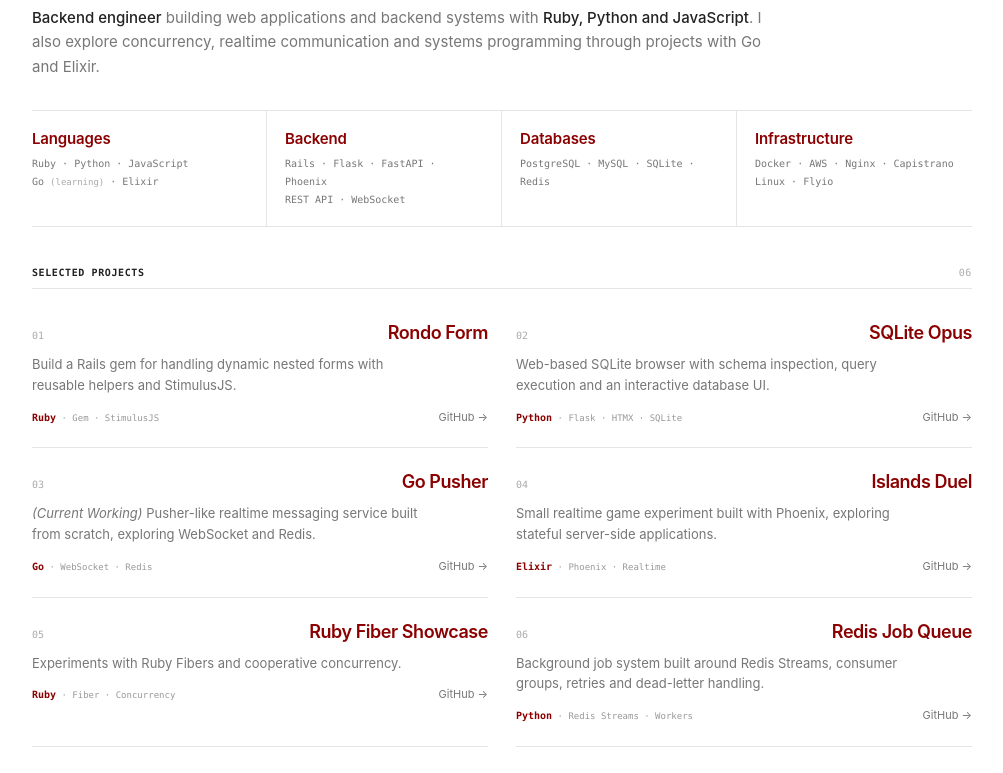
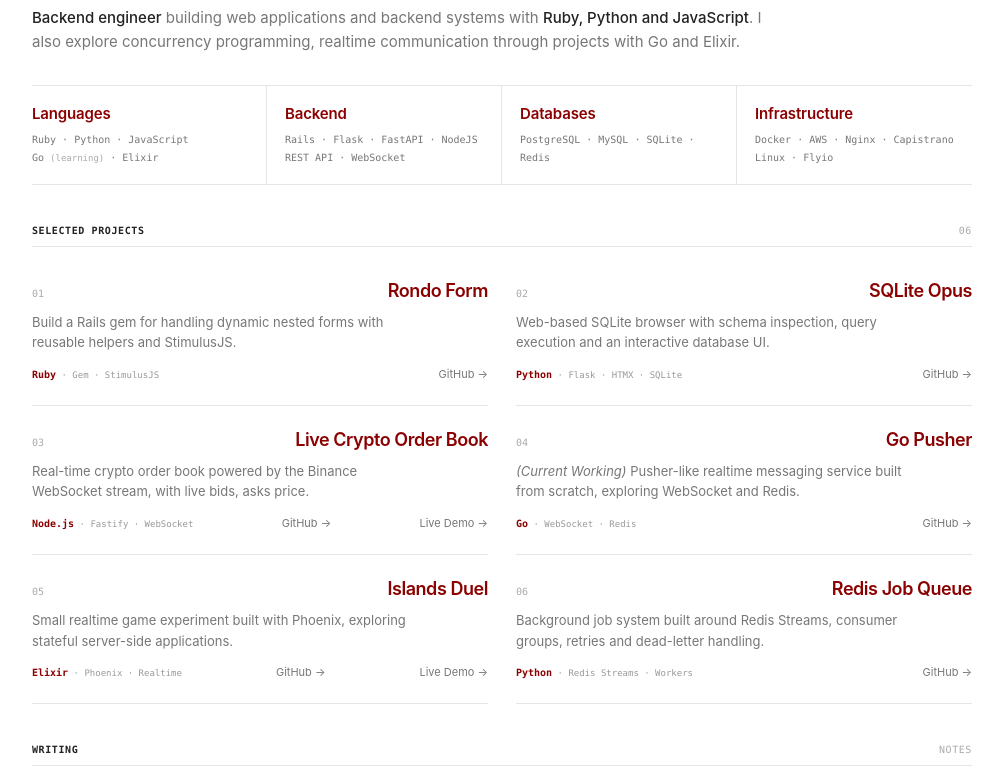
Before and after one commit to hungle00/hungle00.github.io, a plain HTML site: page portfolio.html in a window 1280 px wide. Shown: the part 162-935 px from the top of the page, without its empty margins (138-1141 px from the left). Drawn offline with Linux system fonts and the light colour scheme.

Commit message:
Edit portfolio

```diff
--- a/portfolio.html
+++ b/portfolio.html
@@ -521,8 +521,7 @@
         <p>
           <strong>Backend engineer</strong> building web applications
           and backend systems with <strong>Ruby, Python and JavaScript</strong>.
-          I also explore concurrency, realtime communication and systems
-          programming through projects with Go and Elixir.
+          I also explore concurrency programming, realtime communication through projects with Go and Elixir.
         </p>
 
       </div>
@@ -549,7 +548,7 @@
           </div>
 
           <div class="stack-tools">
-            Rails · Flask · FastAPI · Phoenix<br>
+            Rails · Flask · FastAPI · NodeJS<br>
             REST API · WebSocket
           </div>
         </div>
@@ -696,6 +695,56 @@
 
             <a
               class="project-name"
+              href="https://github.com/hungle00/live-orderbook"
+              target="_blank"
+              rel="noopener"
+            >
+              Live Crypto Order Book
+            </a>
+
+          </div>
+
+          <p class="project-description">
+            Real-time crypto order book powered by the Binance WebSocket stream, with live bids, asks price.
+          </p>
+
+          <div class="project-bottom">
+
+            <span class="project-tech">
+              <strong>Node.js</strong> · Fastify · WebSocket
+            </span>
+
+            <a
+              class="project-link"
+              href="https://github.com/hungle00/live-orderbook"
+              target="_blank"
+              rel="noopener"
+            >
+              GitHub →
+            </a>
+            <a
+              class="project-link"
+              href="https://live-orderbook.fly.dev/"
+              target="_blank"
+              rel="noopener"
+            >
+              Live Demo →
+            </a>
+
+          </div>
+
+        </article>
+
+        <article class="project">
+
+          <div class="project-top">
+
+            <span class="project-number">
+              04
+            </span>
+
+            <a
+              class="project-name"
               href="https://github.com/hungle00/go-pusher"
               target="_blank"
               rel="noopener"
@@ -729,13 +778,13 @@
 
         </article>
 
-        <!-- 04 -->
+        <!-- 05 -->
         <article class="project">
 
           <div class="project-top">
 
             <span class="project-number">
-              04
+              05
             </span>
 
             <a
@@ -768,54 +817,20 @@
             >
               GitHub →
             </a>
-
+            <a
+              class="project-link"
+              href="https://islands-duel.fly.dev/"
+              target="_blank"
+              rel="noopener"
+            >
+              Live Demo →
+            </a>
           </div>
 
         </article>
 
         <!-- 05 -->
-        <article class="project">
 
-          <div class="project-top">
-
-            <span class="project-number">
-              05
-            </span>
-
-            <a
-              class="project-name"
-              href="https://github.com/hungle00/ruby-fiber-showcase"
-              target="_blank"
-              rel="noopener"
-            >
-              Ruby Fiber Showcase
-            </a>
-
-          </div>
-
-          <p class="project-description">
-            Experiments with Ruby Fibers and cooperative
-            concurrency.
-          </p>
-
-          <div class="project-bottom">
-
-            <span class="project-tech">
-              <strong>Ruby</strong> · Fiber · Concurrency
-            </span>
-
-            <a
-              class="project-link"
-              href="https://github.com/hungle00/ruby-fiber-showcase"
-              target="_blank"
-              rel="noopener"
-            >
-              GitHub →
-            </a>
-
-          </div>
-
-        </article>
 
         <!-- 06 -->
         <article class="project">
@@ -828,7 +843,7 @@
 
             <a
               class="project-name"
-              href="https://github.com/hungle00/redis-job-queue0"
+              href="https://github.com/hungle00/redis-job-queue"
               target="_blank"
               rel="noopener"
             >
```
